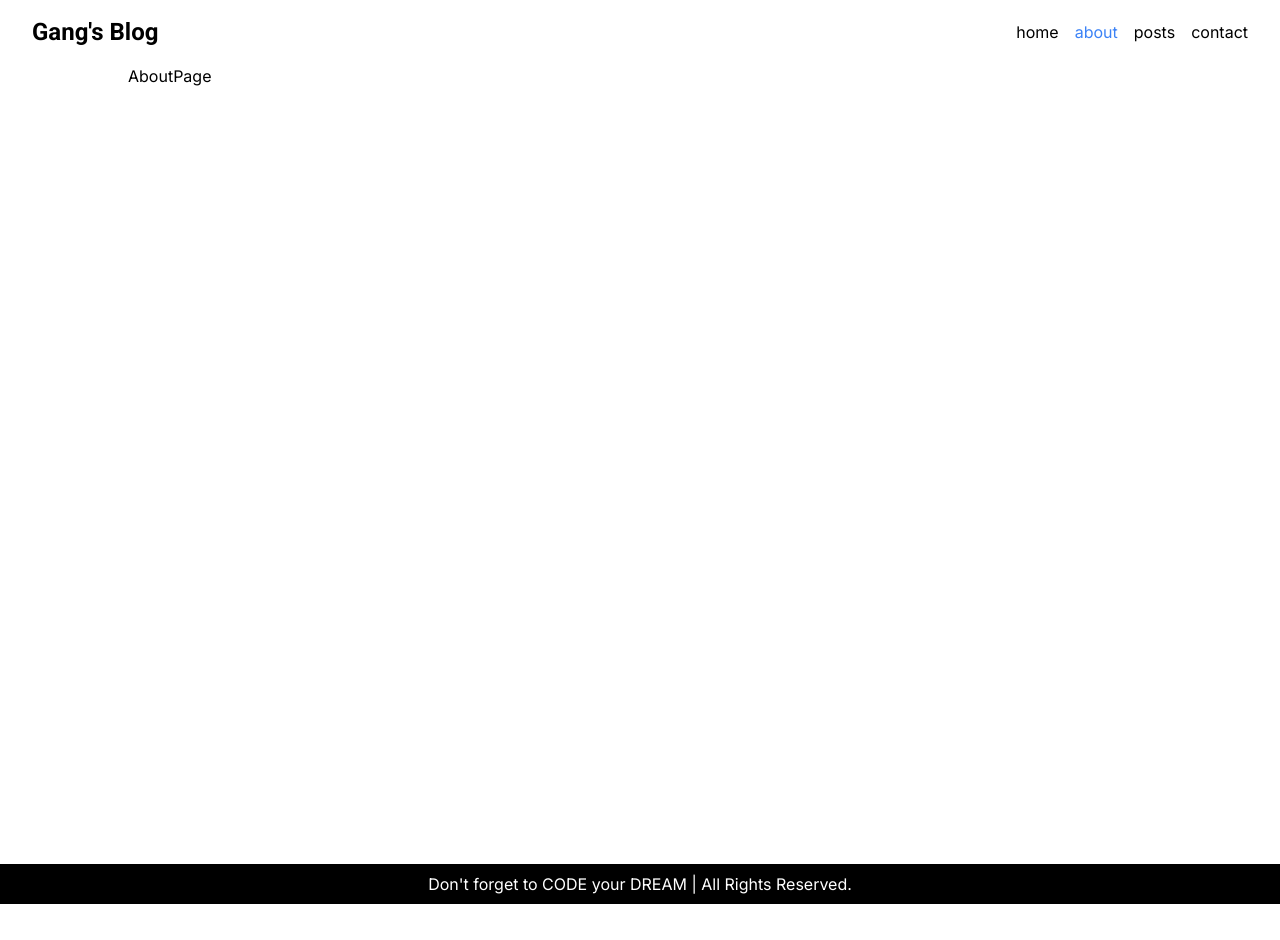
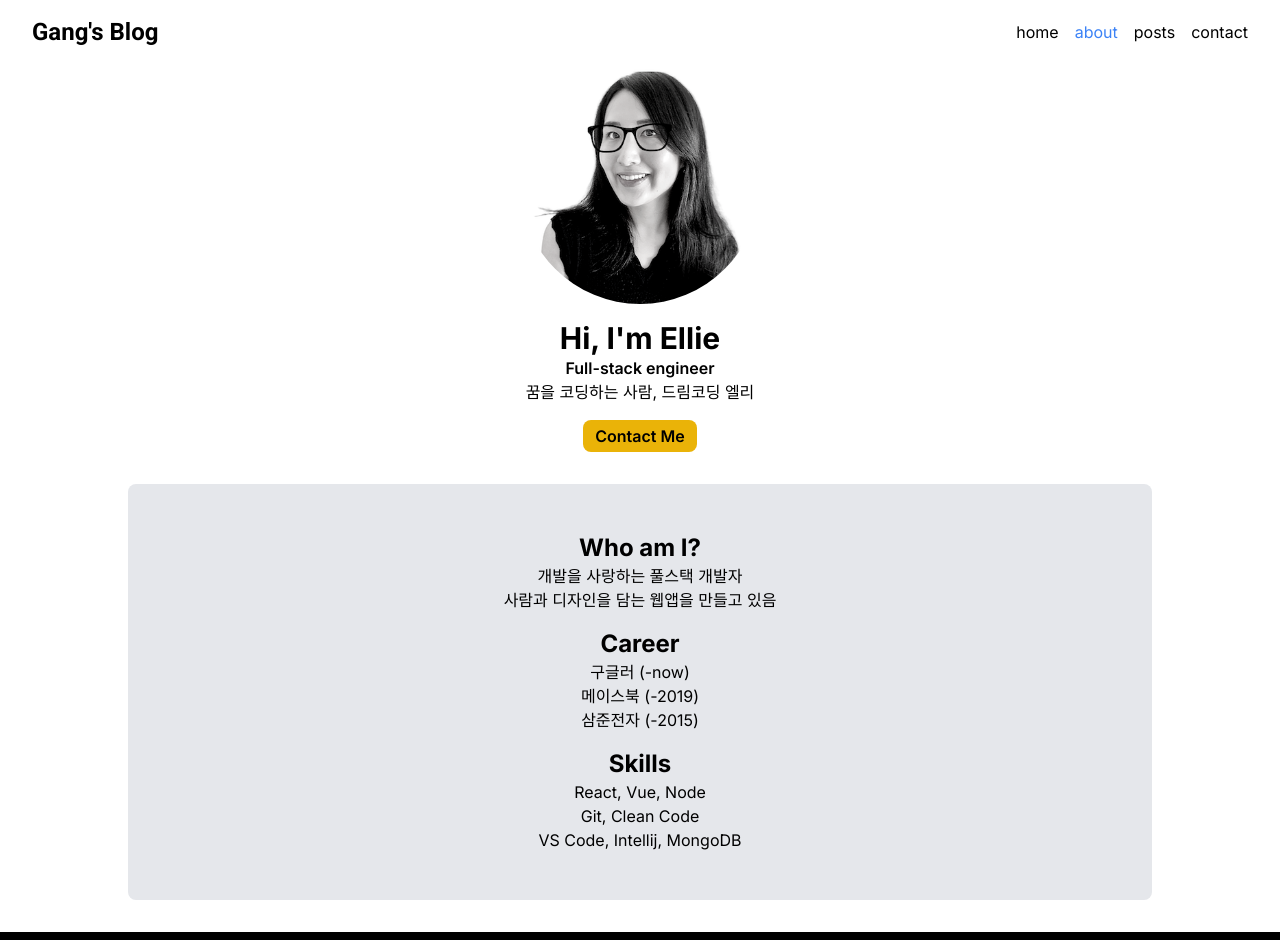
Before and after one commit to GangHub1970/blog, a Next.js app: page /about in a window 1280 px wide. Shown: the top 940 px of the page. Before the commit the page ends 904 px from the top, so only its background shows below. Built offline with nearby package versions, Linux system fonts and the light colour scheme.

Commit message:
About Page

```diff
--- a/src/app/about/page.tsx
+++ b/src/app/about/page.tsx
@@ -1,5 +1,12 @@
+import Info from "@/components/Info";
+import Introduction from "@/components/Introduction";
 import React from "react";
 
 export default function AboutPage() {
-  return <>AboutPage</>;
+  return (
+    <>
+      <Info />
+      <Introduction />
+    </>
+  );
 }
--- /dev/null
+++ b/src/components/Introduction.tsx
@@ -0,0 +1,26 @@
+import React from "react";
+
+export default function Introduction() {
+  return (
+    <article className="flex flex-col items-center text-center gap-4 py-12 px-8 my-8 bg-gray-200 rounded-lg">
+      <section>
+        <h4 className="text-2xl font-bold">Who am I?</h4>
+        <p>개발을 사랑하는 풀스택 개발자</p>
+
+        <p>사람과 디자인을 담는 웹앱을 만들고 있음</p>
+      </section>
+      <section>
+        <h4 className="text-2xl font-bold">Career</h4>
+        <p>구글러 (-now)</p>
+        <p>메이스북 (-2019)</p>
+        <p>삼준전자 (-2015)</p>
+      </section>
+      <section>
+        <h4 className="text-2xl font-bold">Skills</h4>
+        <p>React, Vue, Node</p>
+        <p>Git, Clean Code</p>
+        <p>VS Code, Intellij, MongoDB</p>
+      </section>
+    </article>
+  );
+}
```
